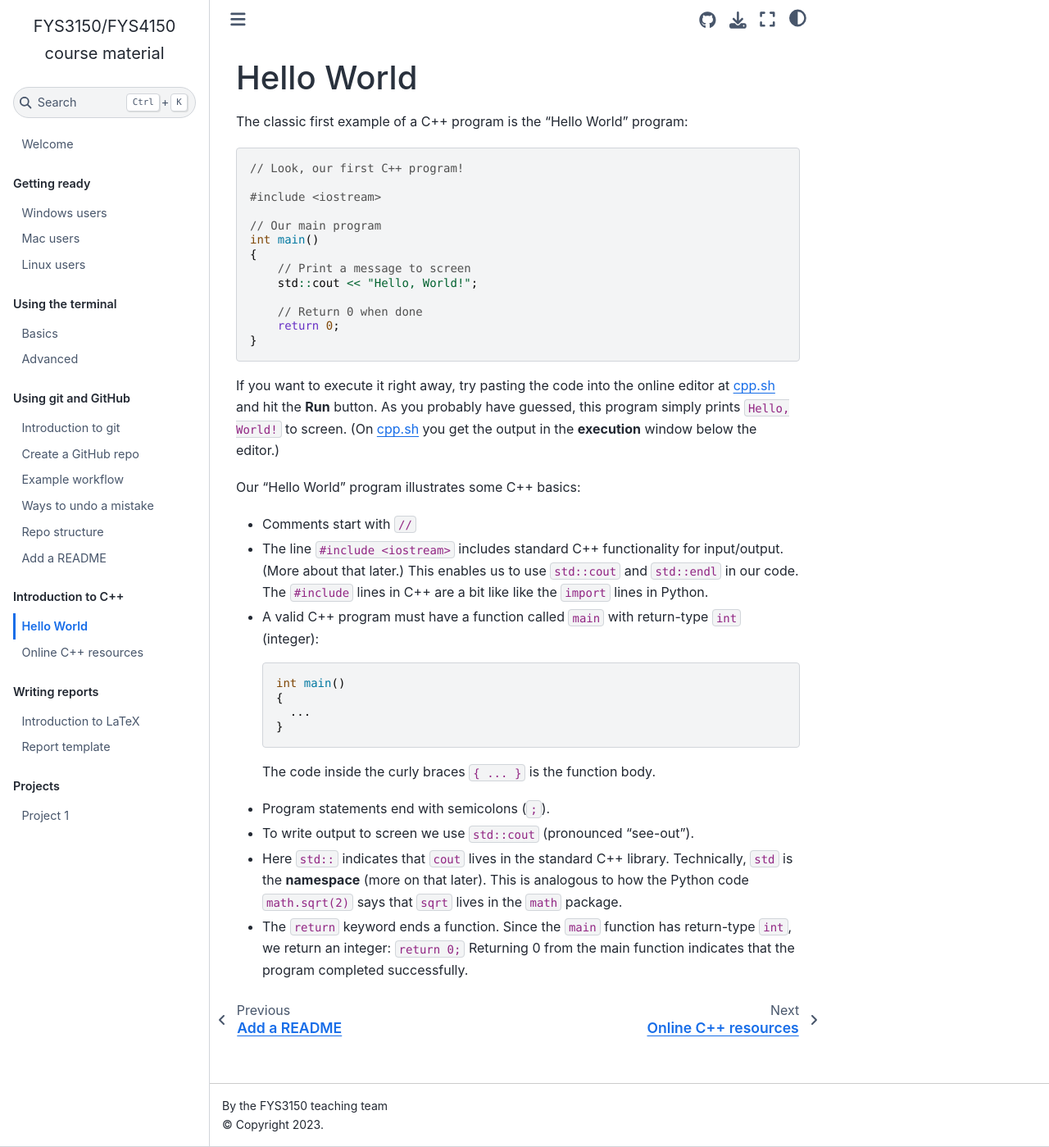
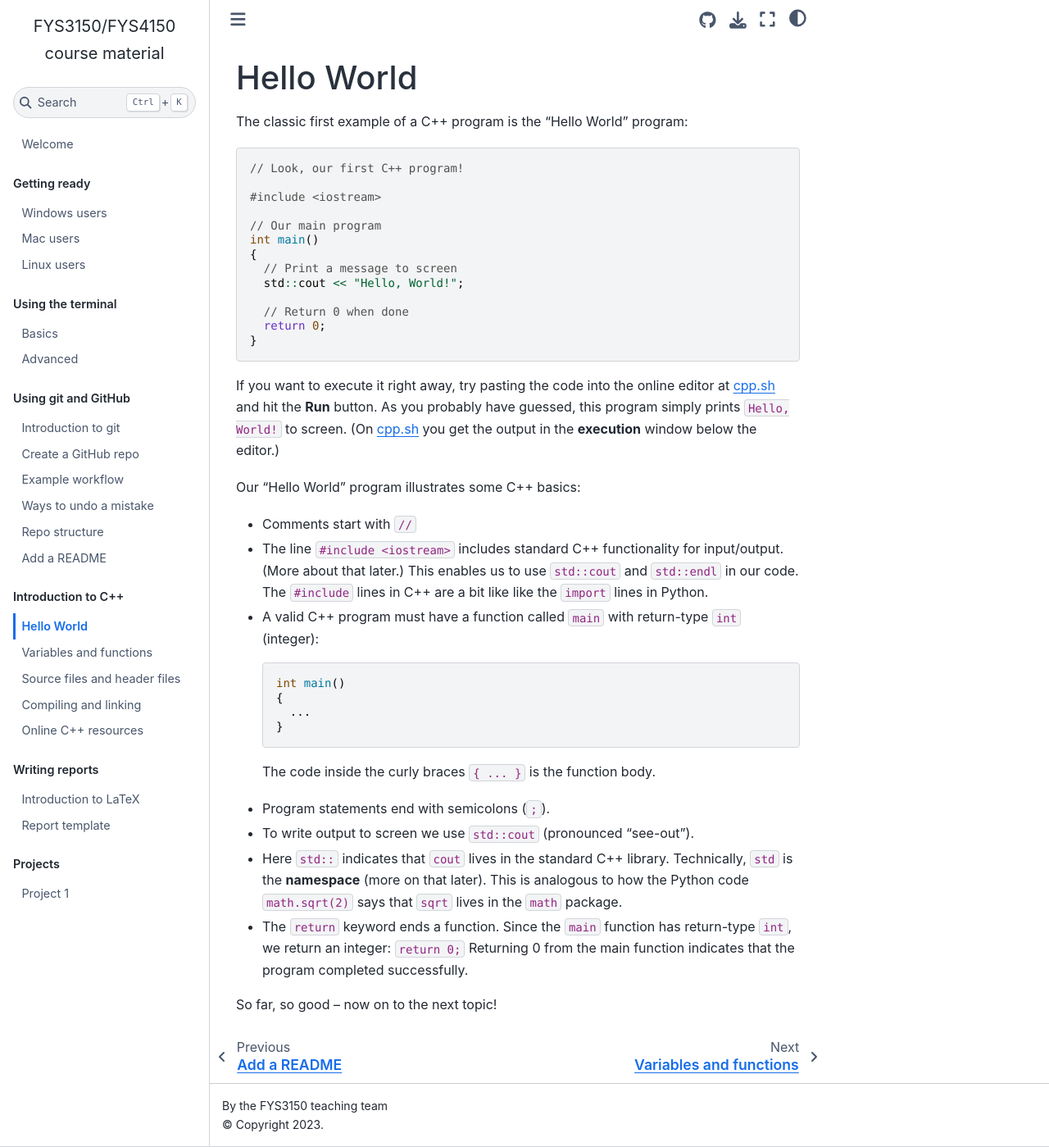
Before and after one commit to anderkve/FYS3150, a Jupyter Book: the page built from book/introduction_to_cpp/hello_world.md, in a window 1280 px wide and 1399 px high. Shown: the whole window at 82% size. Built offline with Jupyter Book 1.0.4 settings and Sphinx 7.4.7 and the Sphinx Book theme 1.1.4, drawn with Linux system fonts in a browser that asks for light colours.

Commit message:
Tweaks to hello_world.md. Started on some more pages about C++.
	modified:   _toc.yml
	new file:   book/introduction_to_cpp/compiling_and_linking.md
	modified:   book/introduction_to_cpp/hello_world.md
	new file:   book/introduction_to_cpp/source_files_and_header_files.md
	new file:   book/introduction_to_cpp/variables_and_functions.md

````diff
--- a/_toc.yml
+++ b/_toc.yml
@@ -29,6 +29,9 @@ parts:
   - caption: Introduction to C++
     chapters:
       - file: book/introduction_to_cpp/hello_world
+      - file: book/introduction_to_cpp/variables_and_functions
+      - file: book/introduction_to_cpp/source_files_and_header_files
+      - file: book/introduction_to_cpp/compiling_and_linking
       - file: book/introduction_to_cpp/online_resources
 
   - caption: Writing reports
--- a/book/introduction_to_cpp/hello_world.md
+++ b/book/introduction_to_cpp/hello_world.md
@@ -10,11 +10,11 @@ The classic first example of a C++ program is the "Hello World" program:
 // Our main program
 int main()
 {
-    // Print a message to screen
-    std::cout << "Hello, World!";
+  // Print a message to screen
+  std::cout << "Hello, World!";
 
-    // Return 0 when done
-    return 0;
+  // Return 0 when done
+  return 0;
 }
 ```
 
@@ -42,3 +42,5 @@ Our "Hello World" program illustrates some C++ basics:
 - Here `std::` indicates that `cout` lives in the standard C++ library. Technically, `std` is the **namespace** (more on that later). This is analogous to how the Python code `math.sqrt(2)` says that `sqrt` lives in the `math` package.
 
 - The `return` keyword ends a function. Since the `main` function has return-type `int`, we return an integer: `return 0;` Returning 0 from the main function indicates that the program completed successfully.
+
+So far, so good -- now on to the next topic!
--- /dev/null
+++ b/book/introduction_to_cpp/variables_and_functions.md
@@ -0,0 +1,3 @@
+# Variables and functions
+
+Add page on variables and functions.
````
Also changed, not shown: book/introduction_to_cpp/compiling_and_linking.md (added, +3 -0 lines), book/introduction_to_cpp/source_files_and_header_files.md (added, +68 -0 lines).
